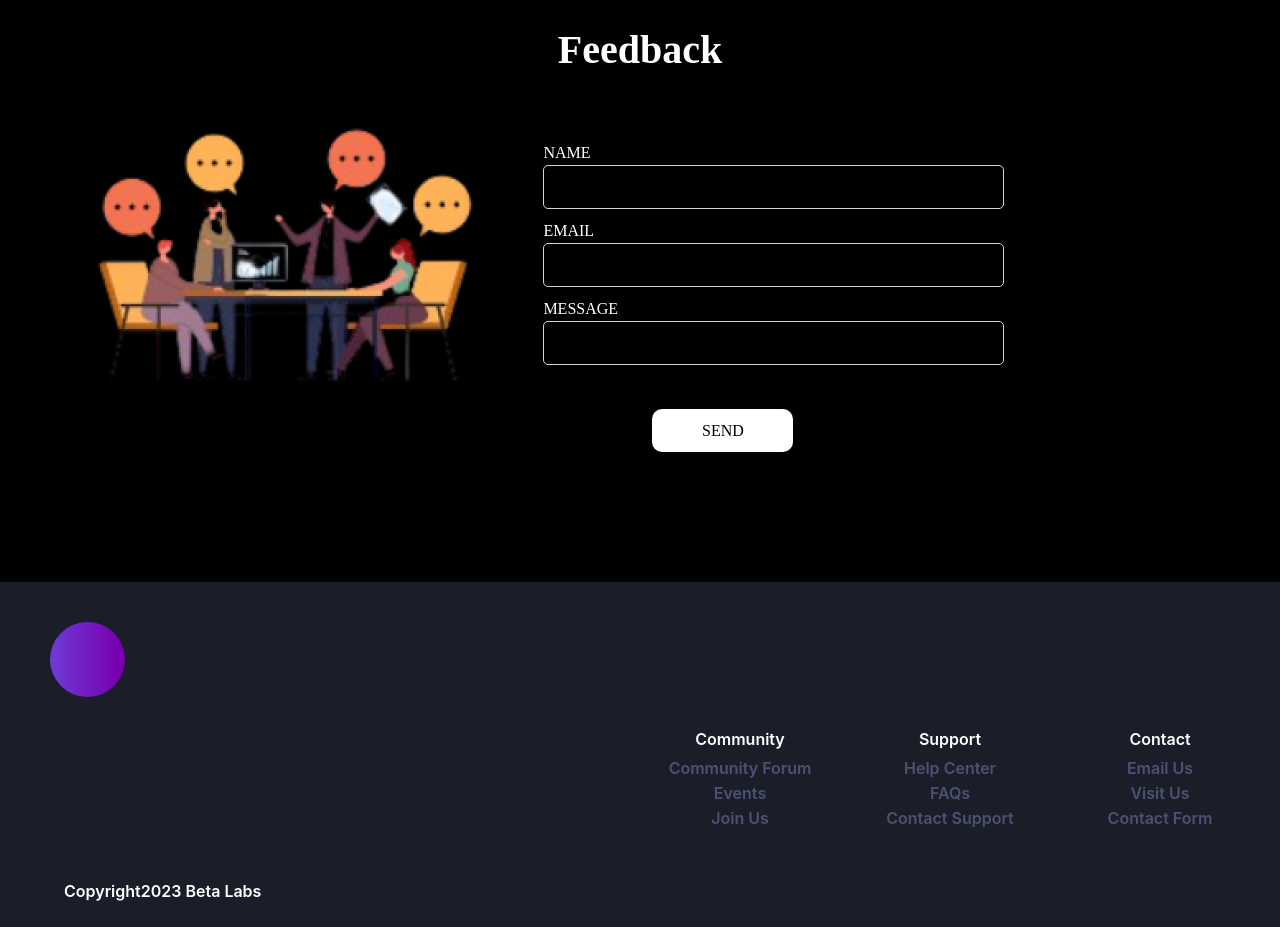
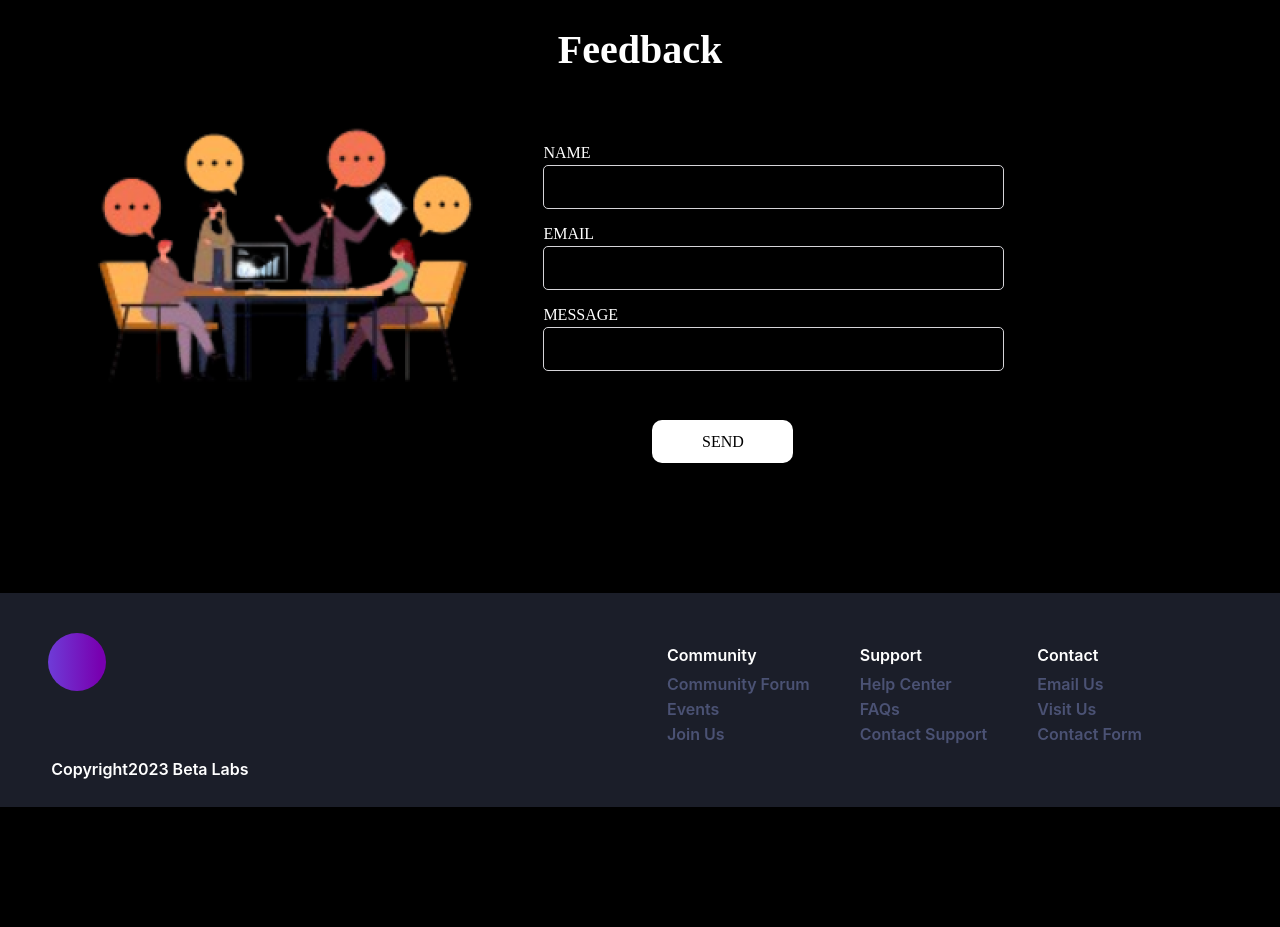
Before and after one commit to BetaLabs-Web-Dev/Events-frontend, a React (Create React App) app: page / in a window 1280 px wide. After the commit the page ends 807 px from the top, so only its background shows below. Built offline with nearby package versions, Linux system fonts and the light colour scheme.

Commit message:
changes to css and folder structure. Updated the css with display flex

```diff
--- a/src/syles/Feedback.css
+++ b/src/components/Feedback/Feedback.css
@@ -4,7 +4,10 @@
     font-family: Josefin Sans;
 }
 
-
+.feedback{
+    /* display: flex; */
+    /* flex-direction: column; */
+}
 
 .feedback--title{
     font-size: 40px;
@@ -27,10 +30,9 @@
 .feedbackForm{
     padding: 10px;
     padding-top: 51px;
-    display: grid;
-    grid-template: auto;
-    grid-gap: 10px;
-    align-items: center;
+    display: flex;
+    flex-direction: column;
+    gap: 1vw;
 }
 .feedbackForm--label{
     margin-bottom: 10px;
--- a/src/components/Feedback.jsx
+++ b/src/components/Feedback/Feedback.jsx
@@ -1,12 +1,11 @@
-import React from 'react'
-import '../syles/Feedback.css'
-import Image from "../assets/feedback-image.png"
+import React from 'react';
+import './Feedback.css';
 
 const Feedback = () => {
   return (
       <div className="feedback">
         <h2 className="feedback--title">Feedback</h2>
-        <img src={Image} className="feedback--image" alt="table"/>
+        <img src='/assets/feedback-image.png' className="feedback--image" alt="table"/>
 
         <form className="feedbackForm">
             <div>
@@ -15,7 +14,7 @@ const Feedback = () => {
             </div>
             <div>
                 <label className="feedbackForm--label">EMAIL</label><br/>
-                <input type="text" className="feedbackForm--input"/>
+                <input type="email" className="feedbackForm--input"/>
             </div>
             <div>
                 <label className="feedbackForm--label">MESSAGE</label><br/>
--- a/src/syles/Footer.css
+++ b/src/components/Footers/Footers.css
@@ -1,54 +1,52 @@
+
 .footer--b{
     background-color: rgba(27, 30, 41, 1);
-    /* height: 500px; */
     padding-top: 40px;
     margin-top: 120px;
     margin-bottom: 0px;
+    display: flex;
+    flex-direction: row;
+    justify-content: space-between;
 }
 
 .circle{
     background:linear-gradient(90deg, #6E3CD7 0%, #7800B0 90%);
-    width: 75px;
-    height: 75px;
+    width: 4.5vw;
+    height: 4.5vw;
     border-radius: 100%;
-    margin-left: 50px;
+    margin-left: 3.75vw;
     position: relative;
 }
 
 .footer {
     background-color: rgba(27, 30, 41, 1);
     color: #fff;
-    padding: 20px;
-    padding-left: 50%;
-    text-align: center;
-    bottom: 0;
-    width: 100%;
-    display: grid;
-    grid-template-columns: repeat(3, 1fr);
-    grid-template-rows: repeat(3, auto);
-    gap: 10px;
+    display: flex;
+    flex-direction: row;
+    gap: 30px;
+    padding-right: 10%;
 }
 
 .footer-item {
     padding: 10px;
     background-color: rgba(27, 30, 41, 1);
+    display: flex;
+    flex-direction: column;
 }
 
 .footer-heading {
-    font-weight: bold;
     margin-bottom: 5px;
     background-color: rgba(27, 30, 41, 1);
     color: #FFF;
     font-family: Inter;
-    font-size: 16px;
     font-weight: 600;
 }
 
 .footer-links {
-    list-style: none;
+    /* list-style: none;
     padding: 0;
-    margin: 0;
-    background-color: rgba(27, 30, 41, 1);
+    margin: 0; */
+    /* background-color: rgba(27, 30, 41, 1); */
 }
 .footer-l{
     background-color: rgba(27, 30, 41, 1);
@@ -57,7 +55,6 @@
     background-color: rgba(27, 30, 41, 1);
     color: #4B5274;
     font-family: Inter;
-    font-size: 16px;
     font-weight: 600;
 }
 
@@ -66,20 +63,8 @@
 .copy{
     color: #FFF;
     font-family: Inter;
-    font-size: 16px;
-    font-style: normal;
     font-weight: 600;
-    line-height: normal;
-    text-transform: capitalize;
-    margin-left: 5%;
     padding-bottom: 2%;
+    padding-left: 4%;
     background-color: rgba(27, 30, 41, 1);
 }
-
-.Sv{
-    background-color:rgba(27, 30, 41, 1);
-    padding-top: 20px;
-    padding-left: 20px;
-    float: left;
-    width: 110px;
-}
--- a/src/components/Footers.jsx
+++ b/src/components/Footers/Footers.jsx
@@ -1,9 +1,10 @@
-import React from 'react'
-import '../syles/Footer.css'
+import React from 'react';
+import './Footers.css';
 
 const Footers = () => {
   return (
-    <footer className="footer--b">
+    <footer>
+    <div className="footer--b">
       <div className="circle"></div>
       <div class="footer">
         <div class="footer-item">
@@ -31,8 +32,9 @@ const Footers = () => {
             </ul>
         </div>
       </div>
-      <div className='copy'>copyright2023 Beta Labs</div>
-    </footer>
+    </div>
+      <div className='copy'>Copyright2023 Beta Labs</div>
+      </footer>
   )
 }
 
--- a/src/pages/Home.jsx
+++ b/src/pages/Home.jsx
@@ -1,6 +1,6 @@
 import React from 'react'
-import FeedBack from '../components/Feedback'
-import Footers from '../components/Footers'
+import FeedBack from '../components/Feedback/Feedback'
+import Footers from '../components/Footers/Footers'
 const Home = () => {
     return (
         <div>
```
Also changed, not shown: public/assets/feedback-image.png (renamed from src/assets/feedback-image.png), src/App.css (line endings or trailing spaces).
